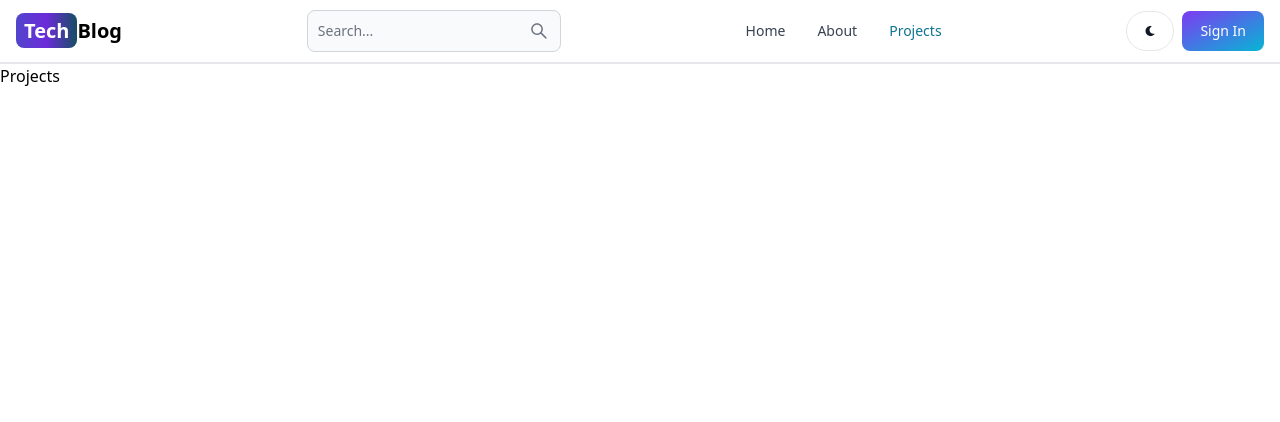
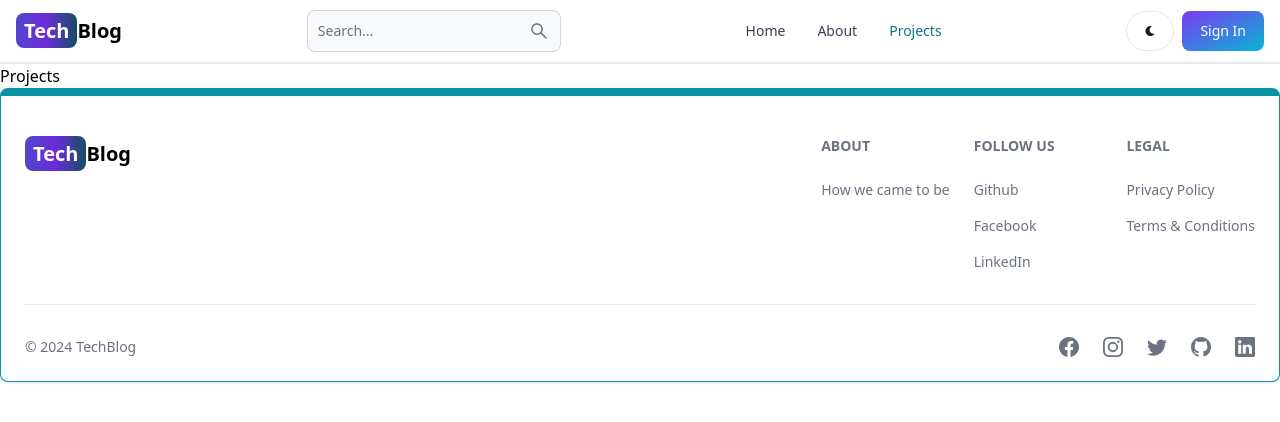
Before and after one commit to diorllunji/TechBlog, a React (Vite) app in the folder client/: page /projects in a window 1280 px wide. Shown: the top 422 px of the page. Built offline with nearby package versions, Linux system fonts and the light colour scheme.

Commit message:
Created Footer Component

```diff
--- a/client/src/App.jsx
+++ b/client/src/App.jsx
@@ -7,6 +7,7 @@
 import Dashboard from './pages/Dashboard'
 import Projects from './pages/Projects'
 import Header from './components/Header'
+import Footer from './components/Footer'
 
 export default function App() {
   return (
@@ -20,6 +21,7 @@
       <Route path='/dashboard' element={<Dashboard/>}/>
       <Route path='/projects' element={<Projects/>}/>
     </Routes>
+    <Footer/>
     </BrowserRouter>
   )
 }
--- /dev/null
+++ b/client/src/components/Footer.jsx
@@ -0,0 +1,86 @@
+import React from 'react'
+import { Footer } from 'flowbite-react'
+import { Link } from 'react-router-dom'
+import {BsFacebook, BsGithub, BsInstagram, BsLinkedin, BsTwitter} from 'react-icons/bs';
+
+export default function FooterComp() {
+  return (
+    <Footer container className='border border-t-8 border-teal-500'>
+        <div className="w-full max-w-7xl mx-auto">
+            <div className="grid w-full justify-between sm:flex md:grid-cols-1">
+                <div className="mt-5">
+                <Link to="/" className='self-center whitespace-nowrap text-lg sm:text-xl font-semibold dark:text-white'>
+            <span className='px-2 py-1 bg-gradient-to-r from-indigo-700
+            via-purple-700 to-cyan-900 rounded-lg text-white'>Tech</span>
+            Blog
+        </Link>
+                </div>
+                <div className="grid grid-cols-2 gap-8 mt-4 sm:grid-cols-3 sm:gap-6">
+                    <div>
+                    <Footer.Title title='About' />
+                    <Footer.LinkGroup col>
+                        <Footer.Link
+                        href='/about'
+                        target='_blank'
+                        rel="noopener noreferrer"
+                        >
+                            How we came to be
+                        </Footer.Link>
+                    </Footer.LinkGroup>
+                    </div>
+                    <div>
+                    <Footer.Title title='Follow Us' />
+                    <Footer.LinkGroup col>
+                        <Footer.Link
+                        href='https://www.github.com/diorllunji'
+                        target='_blank'
+                        rel="noopener noreferrer"
+                        >
+                            Github
+                        </Footer.Link>
+                        <Footer.Link
+                        href='https://www.facebook.com/diorllunji'
+                        target='_blank'
+                        rel="noopener noreferrer"
+                        >
+                            Facebook
+                        </Footer.Link>
+                        <Footer.Link
+                        href='#'
+                        >
+                            LinkedIn
+                        </Footer.Link>
+                    </Footer.LinkGroup>
+                    </div>
+                    <div>
+                    <Footer.Title title='Legal' />
+                    <Footer.LinkGroup col>
+                        <Footer.Link
+                        href='#'
+                        >
+                            Privacy Policy
+                        </Footer.Link>
+                        <Footer.Link
+                        href='#'
+                        >
+                            Terms &amp; Conditions
+                        </Footer.Link>
+                    </Footer.LinkGroup>
+                    </div>
+                </div>
+            </div>
+            <Footer.Divider />
+            <div className="w-full sm:flex sm:items-center sm:justify-between">
+                <Footer.Copyright href='#' by="TechBlog" year={new Date().getFullYear()}/>
+                <div className="flex gap-6 sm:mt-0 mt-4 sm:justify-center">
+                    <Footer.Icon href='#' icon={BsFacebook}/>
+                    <Footer.Icon href='#' icon={BsInstagram}/>
+                    <Footer.Icon href='#' icon={BsTwitter}/>
+                    <Footer.Icon href='#' icon={BsGithub}/>
+                    <Footer.Icon href='#' icon={BsLinkedin}/>
+                </div>
+            </div>
+        </div>
+    </Footer>
+  )
+}
```
